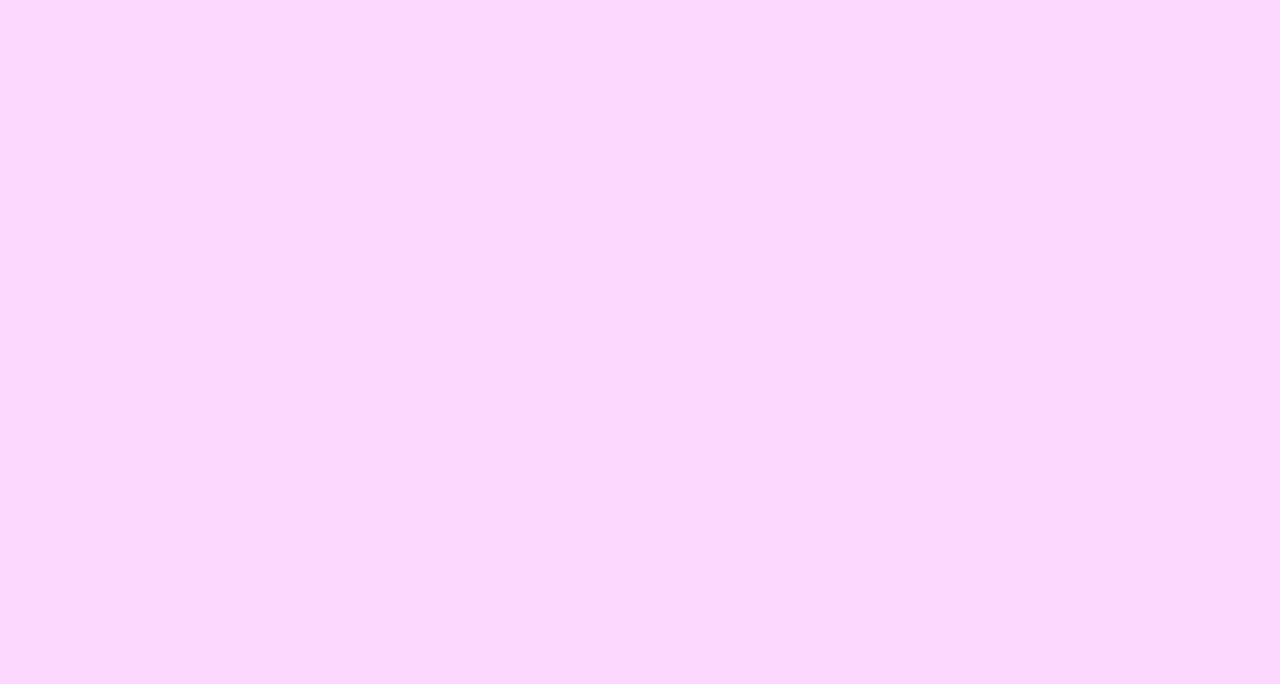
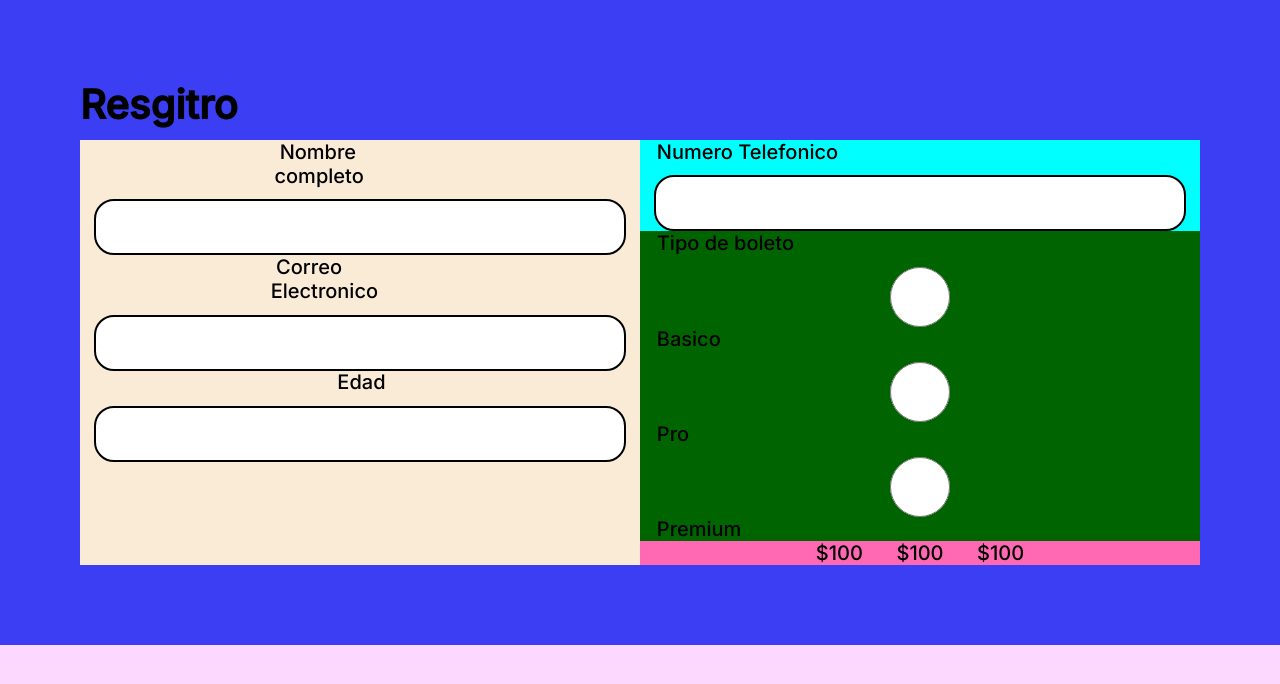
Before and after one commit to Nancy1226/InviteEventGenius, a React (Vite) app: page /ip in a window 1280 px wide. Before the commit this address had no page. Shown: the top 684 px of the page. Built offline with nearby package versions, Linux system fonts and the light colour scheme.

Commit message:
Input Downland

```diff
--- /dev/null
+++ b/src/components/atoms/ButtonDownland.jsx
@@ -0,0 +1,42 @@
+import styled from "styled-components";
+
+
+function ButtonDowland() {
+    return (
+        <ButtonD >
+            <Linka href="/public/archives/Lista de pruebas.xlsx" download='Lista de pruebas.xlsx'>Descargar archivo</Linka>
+        </ButtonD>
+    );
+}
+
+export default ButtonDowland;
+
+const ButtonD = styled.div`
+    color: black;
+    background: #5138EE;
+    border-radius: 20px;
+    text-align: center;
+    font-family: Inter;
+    font-size: 1.6rem;
+    font-style: normal;
+    font-weight: 400;
+    line-height: normal;
+    border: none;
+    width: 75%;
+    height: 7vh;
+    box-shadow: 0px 4px 4px 0px rgba(0, 0, 0, 0.40);
+    display: flex;
+    align-items: center;
+    justify-content: center;
+
+    @media (min-width: 1024px) {
+        padding: ${props => props.estilo ? '3% 3%' : '2.5% 3%'};
+        width: 65%;
+        font-size: 1.5rem;
+    }
+`;
+
+const Linka = styled.a`
+    text-decoration: none;
+    color: #ffff;
+`;
--- a/src/components/atoms/ButtonG.jsx
+++ b/src/components/atoms/ButtonG.jsx
@@ -2,7 +2,7 @@ import styled from "styled-components";
 
 function ButtonG({name, onClick, propsButton, propsButton2, propsButton3, propsButton4 }) {
     return (
-        <StyledButton type="button" onClick={onClick} $propsButton={propsButton} $propsButton2={propsButton2} $propsButton3={propsButton3} $propsButton4={propsButton4}>
+        <StyledButton type="button" onClick={onClick} $propsButton={propsButton} $propsButton2={propsButton2} $propsButton3={propsButton3} $propsButton4={propsButton4} >
             {name}
         </StyledButton>
     );
--- a/src/components/atoms/Label.jsx
+++ b/src/components/atoms/Label.jsx
@@ -16,9 +16,10 @@ const LabelG = styled.label`
         width: 65%;
         font-size: 2rem;
         ${props => props.$propsLabel &&`
-            font-size: 1.7rem;
+            font-size: 1.5rem;
             font-family: Inter;
             font-weight: bold;
+            color: #ffff;
         `}
     }
 `;
--- a/src/components/organism/ConfigEventPrivate.jsx
+++ b/src/components/organism/ConfigEventPrivate.jsx
@@ -6,28 +6,33 @@ import ButtonG from "../atoms/ButtonG";
 import Text from "../atoms/Text";
 import ModalBolets from "./ModalBolets";
 import { useState } from "react";
+import ButtonDowland from "../atoms/ButtonDownland";
 
 function ConfigEventPrivate() {
     const [stateModel1, cambiarEstadoModel1] = useState(false);
 
     const [formData, setFormData] = useState({
-        // nameuser: '',
-        // email: '',
-        // password: '',
+        nameEvent: '',
+        nump1: 10,
+        nump2: 30,
+        nump3: 50,
+        numParticipants: '',
         archive: null,
-        nump1: 10,
-        nump2: 20,
-
+        adress: '',
+        category: '',
+        date: '',
+        time: '',
+        price: 300
 
     });
 
-    // const handleInputChange = (event) => {
-    //     const { name, value } = event.target;
-    //     setFormData((prevData) => ({
-    //         ...prevData,
-    //         [name]: value,
-    //     }));
-    // };
+    const handleInputChange = (event) => {
+        const { name, value } = event.target;
+        setFormData((prevData) => ({
+            ...prevData,
+            [name]: value,
+        }));
+    };
 
     const handleArchiveChange = (event) => {
         setFormData((prevData) => ({
@@ -69,7 +74,7 @@ function ConfigEventPrivate() {
                         <div className="label">
                             <Label msn="Nombre del evento"/>
                         </div>
-                        <InputText type="text" propsText name="name" />
+                        <InputText type="text" propsText name="name" value={formData.nameEvent} onChange={handleInputChange} />
                     </Content1>
                     <Content2>
                         <ContentSub1>
@@ -78,15 +83,15 @@ function ConfigEventPrivate() {
                             </div>
                             <div className="content-option">
                                 <div className="option">
-                                    <InputText type="radio" propsInputRadio name="name" />
+                                    <InputText type="radio" propsInputRadio name="name" value={formData.nump1} onChange={handleInputChange}/>
                                     <Label msn="10"/>
                                 </div>
                                 <div className="option">
-                                    <InputText type="radio" propsInputRadio name="name"/>
+                                    <InputText type="radio" propsInputRadio name="name" value={formData.nump2} onChange={handleInputChange}/>
                                     <Label msn="20"/>
                                 </div>
                                 <div className="option">
-                                    <InputText type="radio" propsInputRadio name="name"/>
+                                    <InputText type="radio" propsInputRadio name="name" value={formData.nump3} onChange={handleInputChange}/>
                                     <Label msn="30"/>
                                 </div>
                             </div>
@@ -95,7 +100,7 @@ function ConfigEventPrivate() {
                             <div className="label">
                                 <Label msn="Ingrese otra cantidad"/>
                             </div>
-                            <InputText type="number" propsCantNumber/>
+                            <InputText type="number" propsCantNumber value={formData.numParticipants} onChange={handleInputChange}/>
                         </ContentSub2>
                     </Content2>
                     <Content3>
@@ -114,7 +119,8 @@ function ConfigEventPrivate() {
                                 </div>
                             </div>
                             <div className="button2">
-                                <ButtonG name={"Descargar archivo"} propsButton3/>
+                                {/* <ButtonG name={"Descargar archivo"} propsButton3 /> */}
+                                <ButtonDowland />
                             </div>
                         </div>
                     </Content3>
@@ -122,7 +128,7 @@ function ConfigEventPrivate() {
                         <div className="label">
                             <Label msn="Lugar del evento"/>
                         </div>
-                        <InputText type="text" propsText/>
+                        <InputText type="text" propsText value={formData.adress} onChange={handleInputChange}/>
                     </Content4>
                 </ContentPrimario>
                 <ContentSecundario>
--- a/src/components/organism/ConfigEventPublic.jsx
+++ b/src/components/organism/ConfigEventPublic.jsx
@@ -5,6 +5,7 @@ import Label from "../atoms/Label";
 import ButtonG from "../atoms/ButtonG";
 import Text from "../atoms/Text";
 import InputText from "../atoms/InputText";
+import ButtonDowland from "../atoms/ButtonDownland";
 
 function ConfigEventPublic() {
 
@@ -63,7 +64,7 @@ function ConfigEventPublic() {
                                 </div>
                         </div>
                         <div className="button2">
-                            <ButtonG name={"Descargar archivo"} propsButton3/>
+                            <ButtonDowland />
                         </div>
                     </div>
                 </Content3>
--- a/src/components/organism/FormRegister.jsx
+++ b/src/components/organism/FormRegister.jsx
@@ -93,9 +93,9 @@ function FormRegister() {
                 <Input type={"password"} placeholder={"Contraseña"} dato={formData.password} valor={handleInputChange}  name="password" required/>
                 {/* <Input type={"file"} accept=".jpg, .png, .jpeg, .gif, .bmp, .tif, .tiff|image/*" placeholder={"Agregar imagen de perfil"}  valor={handleImageChange} name="image"/> */}
 
-                <Button type={"submit"}  name={"Registro"} />
+                <Button type={"submit"}  name={"Registro"}  to='/'/>
                 <Content>
-                    <WrapperLink txt="Ya tienes una cuenta?" to="/" link="Inicia Sesión" txtlogin/>
+                    <WrapperLink txt="Ya tienes una cuenta?" to='/' link="Inicia Sesión" txtlogin/>
                 </Content>
                 <DivisionText>
                     <ContentText text="Ya tienes una cuenta? Ahora crea y comparte tus diseños e invitaciones a todo el mundo." propsPagina propsTextPagina />
--- a/src/components/organism/InvitationPublic.jsx
+++ b/src/components/organism/InvitationPublic.jsx
@@ -1,5 +1,8 @@
 import styled from "styled-components";
 import TittleG from "../atoms/TittleG";
+import Label from "../atoms/Label";
+import Input from "../atoms/Input";
+import InputText from "../atoms/InputText";
 
 function InvitationPublic() {
     return (
@@ -7,6 +10,52 @@ function InvitationPublic() {
             <TittleG msn={"Resgitro"}/>
 
             <ContentFormGeneral>
+                <Content1>
+                    <div className="label">
+                        <Label msn={'Nombre completo'}/>
+                    </div>
+                    <InputText type='text' propsText/>
+                    <div className="label">
+                        <Label msn={'Correo Electronico'}/>
+                    </div>
+                    <InputText type='email' propsText/>
+                    <div className="label">
+                        <Label msn={'Edad'}/>
+                    </div>
+                    <InputText type='text' propsText/>
+                </Content1>
+                <Content2>
+                    <div className="label">
+                        <Label msn={'Numero Telefonico'}/>
+                    </div>
+                    <InputText type='text' propsText/>
+                    <ContentSub>
+                        <div className="label">
+                            <Label msn='Tipo de boleto' />
+                        </div>
+                        <div className="content-option">
+                            <div className="option">
+                                <InputText type='radio' propsInputRadio/>
+                                <Label msn='Basico' />
+                            </div>
+                            <div className="option">
+                                <InputText type='radio' propsInputRadio/>
+                                <Label msn='Pro' />
+                            </div>
+                            <div className="option">
+                                <InputText type='radio' propsInputRadio/>
+                                <Label msn='Premium' />
+                            </div>
+                        </div>
+                    </ContentSub>
+                    <ContentSub2>
+                        <div className="price">
+                            <Label msn='$100' />
+                            <Label msn='$100' />
+                            <Label msn='$100' />
+                        </div>
+                    </ContentSub2>
+                </Content2>
 
             </ContentFormGeneral>
         </InvitationContainer>
@@ -17,9 +66,43 @@ export default InvitationPublic;
 
 
 const InvitationContainer = styled.div`
-    background-color: azure;
+    background-color: #3b3ef3;
+    width: 100%;
+    padding: 10vh;
 `;
 
 const ContentFormGeneral = styled.div`
+    background-color: cadetblue;
+    width: 100%;
+    display: flex;
 
 `;
+
+const Content1 = styled.div`
+    background-color: antiquewhite;
+    width: 50%;
+    display: flex;
+    flex-direction: column;
+    align-items: center;
+`;
+
+const Content2 = styled.div`
+    background-color: aqua;
+    width: 50%;
+    display: flex;
+    flex-direction: column;
+`;
+
+const ContentSub = styled.div`
+    background-color: darkgreen;
+    display: flex;
+    flex-direction: column;
+`;
+
+const ContentSub2 = styled.div`
+    background-color: hotpink;
+    width: 100%;
+    display: flex;
+    flex-direction: column;
+    text-align: center;
+`;
--- a/src/containers/App.jsx
+++ b/src/containers/App.jsx
@@ -4,7 +4,7 @@ import Register from "../pages/Register";
 import Profile from "../pages/Profile";
 import EventPublic from "../pages/EventPublic";
 import EventPrivate from "../pages/EventPrivate";
-
+import InvitationPublic from "../components/organism/InvitationPublic";
 
 function App() {
 
@@ -17,6 +17,7 @@ function App() {
           <Route path="/profile" element={<Profile></Profile>} > </Route>
           <Route path="/eventp" element={<EventPublic/>} />
           <Route path="/eventpr" element={<EventPrivate/>} />
+          <Route path="/ip" element={<InvitationPublic/>} />
         </Routes>
       </BrowserRouter>
     </>
```
Also changed, not shown: 1 other file (tests, documents, lock files or other folders).
